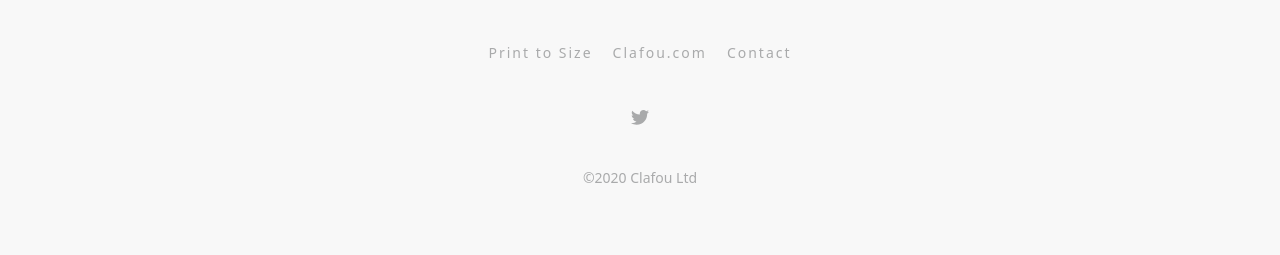
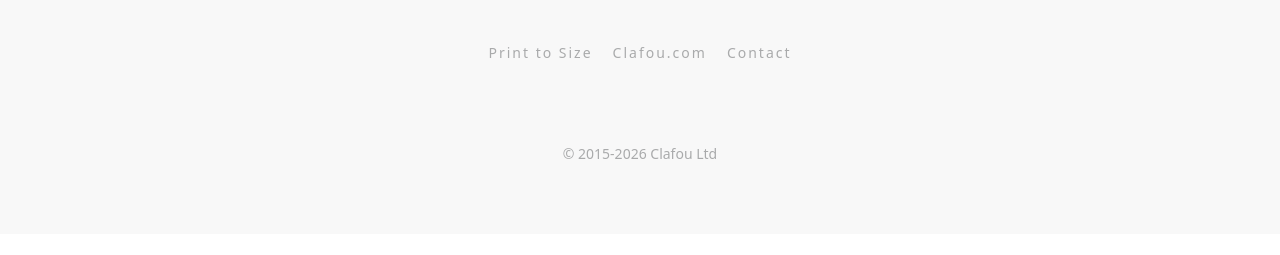
Before and after one commit to Clafou/support.print, a Jekyll site: the page built from index.md, in a window 1280 px wide. Shown: the part 1537-1792 px from the top of the page. Built offline with Jekyll 4.4.1, drawn with Linux system fonts in a browser that asks for light colours; after the commit the page ends 1771 px from its top, so only the background shows below that.

Commit message:
Removed Twitter/X and updated copyright years

```diff
--- a/_config.yml
+++ b/_config.yml
@@ -35,17 +35,17 @@ author:
     instagram:
     linkedin:
     pinterest:
-    twitter:        https://twitter.com/clafou
+    twitter:
     vimeo:
     youtube:
 
 # Social share buttons
-twitter_username:   clafou
+twitter_username:
 github_username:
 
 # Default footer image settings
 footer:
-    copyright:      ©2020 Clafou Ltd
+    copyright:      © 2015-2026 Clafou Ltd
 
 # Disqus comments shortname, requires Disqus account https://disqus.com/
 disqus:
```
